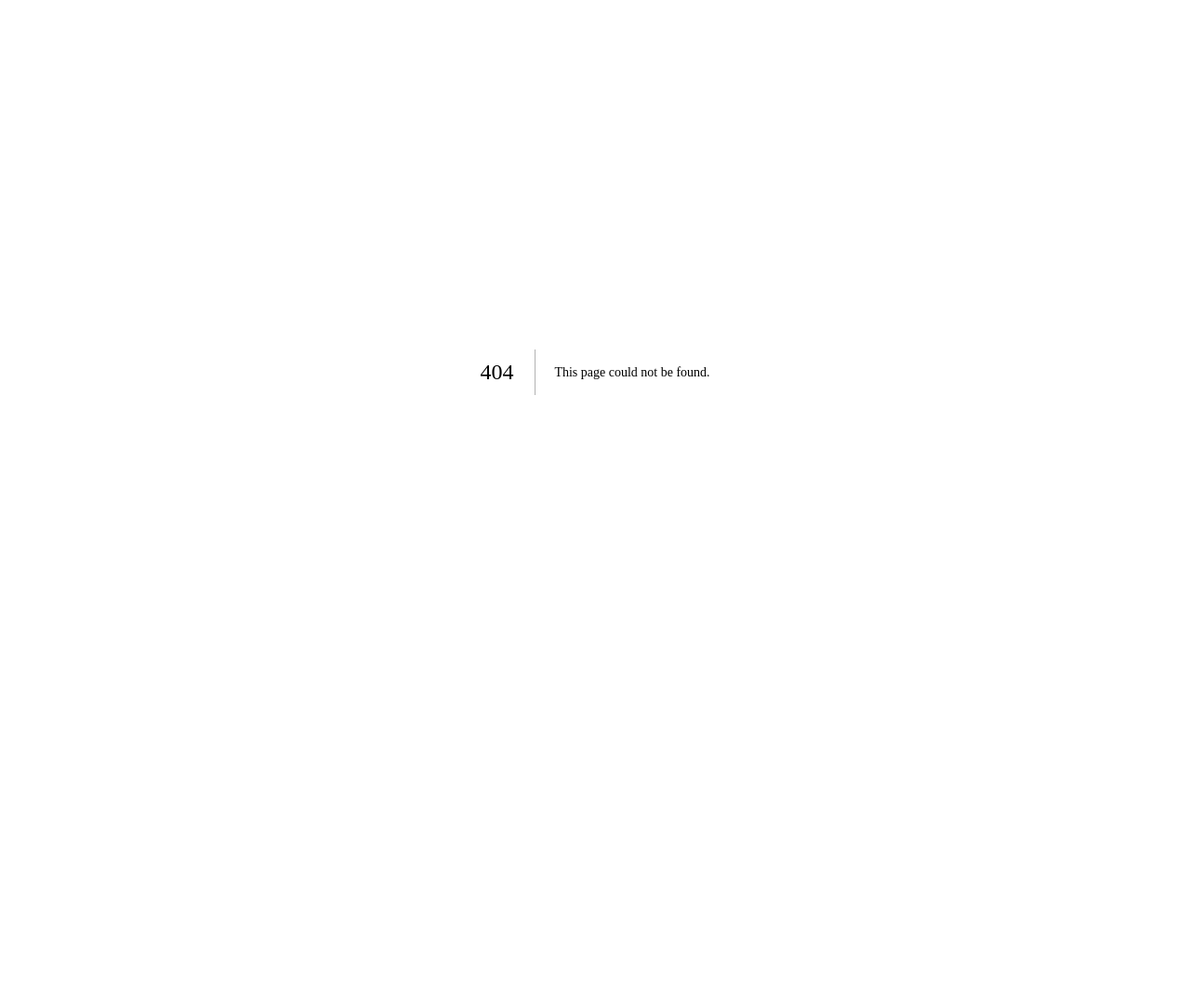
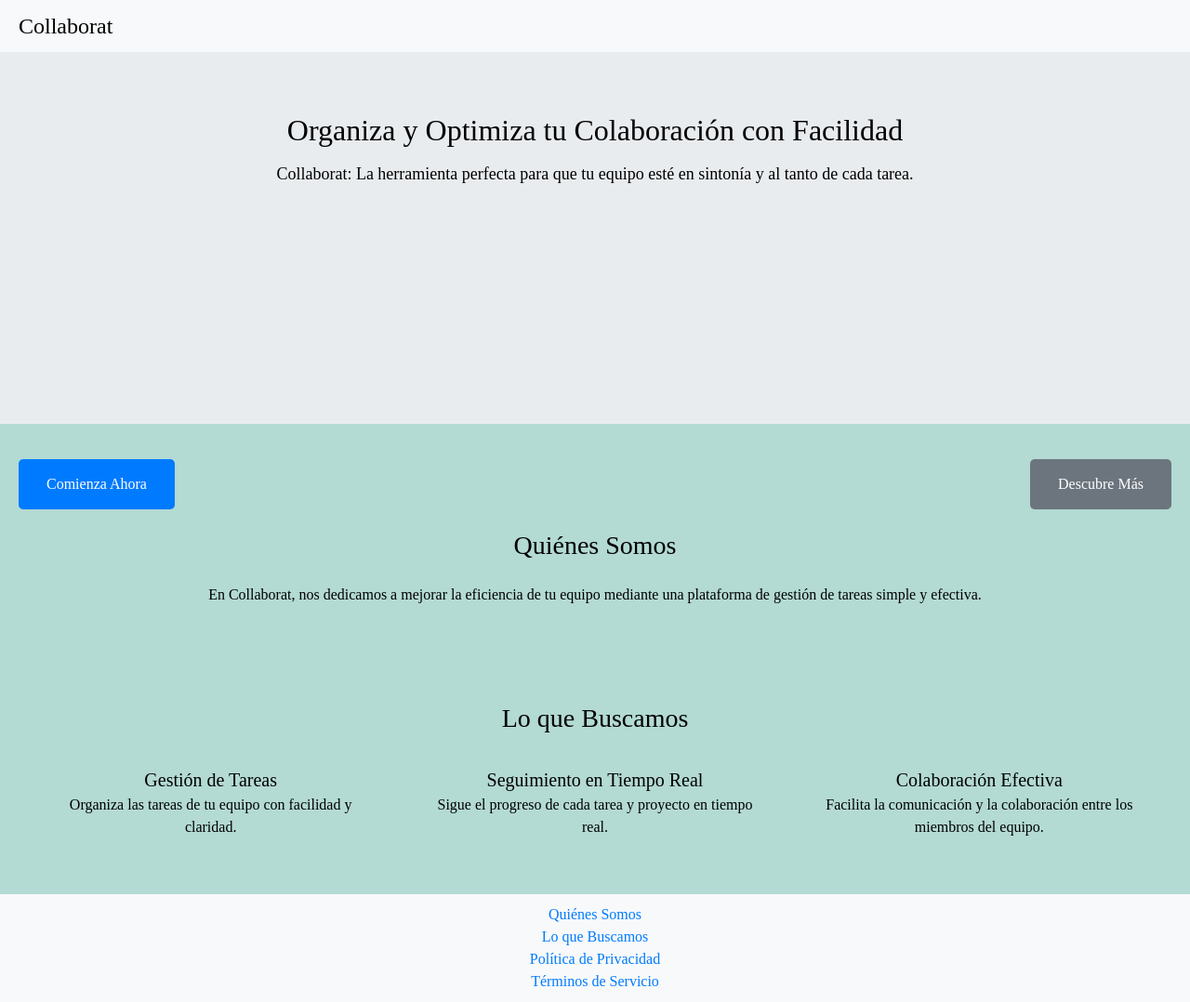
Before and after one commit to leyton0921/CollaboraT, a Next.js app: page /home in a window 1280 px wide. Before the commit this address had no page. Shown: the whole page at 93% size. Before the commit the page ends 800 px from the top, so only its background shows below. Built offline with nearby package versions, Linux system fonts and the light colour scheme.

Commit message:
create home page and styles

```diff
--- /dev/null
+++ b/src/app/home/home.module.css
@@ -0,0 +1,138 @@
+/* Home.module.css */
+.container {
+    font-family: Arial, sans-serif;
+    margin: 0;
+    padding: 0;
+  }
+
+  .header {
+    background-color: #f8f9fa;
+    padding: 10px 20px;
+    display: flex;
+    justify-content: space-between;
+    align-items: center;
+  }
+
+  .logo {
+    font-size: 24px;
+    cursor: pointer;
+  }
+
+  .nav {
+    position: absolute;
+    top: 90px;
+    right: 20px;
+    background-color: #ffffff;
+    border: 1px solid #ddd;
+    padding: 10px;
+    display: flex;
+    flex-direction: column;
+  }
+
+  .navList {
+    list-style: none;
+    padding: 0;
+  }
+
+  .navLink {
+    text-decoration: none;
+    color: #007bff;
+    padding: 10px 0;
+    display: block;
+  }
+
+  .navButton {
+    text-decoration: none;
+    color: #ffffff;
+    background-color: #007bff;
+    padding: 10px;
+    border-radius: 5px;
+    text-align: center;
+    display: block;
+    margin-top: 10px;
+  }
+
+  .hero {
+    background-color: #e9ecef;
+    padding: 60px 20px;
+    text-align: center;
+    margin-bottom: 60px;
+    width: 100%;
+    height: 400px;
+  }
+
+  .heroTitle {
+    font-size: 32px;
+    margin: 0;
+  }
+
+  .heroSubtitle {
+    font-size: 18px;
+    margin-top: 10px;
+    margin-bottom: 20px;
+    height: 300px;
+  }
+  .heroButtons{
+    display: flex;
+    justify-content: space-between;
+    margin-top: 20px;
+    margin-bottom: 20px;
+  }
+
+  .primaryButton {
+    background-color: #007bff;
+    color: #ffffff;
+    padding: 15px 30px;
+    border-radius: 5px;
+    text-decoration: none;
+    margin-right: 10px;
+  }
+
+  .secondaryButton {
+    background-color: #6c757d;
+    color: #ffffff;
+    padding: 15px 30px;
+    border-radius: 5px;
+    text-decoration: none;
+  }
+
+  .about, .features {
+    padding: 50px 20px;
+    text-align: center;
+  }
+
+  .sectionTitle {
+    font-size: 28px;
+    margin-bottom: 20px;
+  }
+
+  .featureList {
+    display: flex;
+    justify-content: space-around;
+  }
+
+  .feature {
+    width: 30%;
+    padding: 10px;
+  }
+
+  .featureTitle {
+    font-size: 20px;
+  }
+
+  .footer {
+    background-color: #f8f9fa;
+    padding: 10px 20px;
+    text-align: center;
+  }
+
+  .footerList {
+    list-style: none;
+    padding: 0;
+  }
+
+  .footerLink {
+    text-decoration: none;
+    color: #007bff;
+    margin: 0 10px;
+  }
--- /dev/null
+++ b/src/app/home/page.tsx
@@ -0,0 +1,95 @@
+"use client"
+import React, { useState } from 'react';
+import styles from './Home.module.css'; // Asegúrate de crear un archivo CSS con los estilos
+
+const HomePage = () => {
+  // Estado para controlar la visibilidad del menú desplegable
+  const [isMenuVisible, setIsMenuVisible] = useState(false);
+
+  // Función para alternar la visibilidad del menú
+  const toggleMenu = () => {
+    setIsMenuVisible(!isMenuVisible);
+  };
+
+  return (
+    <div className={styles.container}>
+      {/* Encabezado */}
+      <header className={styles.header}>
+        <h1 onClick={toggleMenu} className={styles.logo}>
+          Collaborat
+        </h1>
+      </header>
+
+      {/* Menú desplegable */}
+      {isMenuVisible && (
+        <nav className={styles.nav}>
+          <ul className={styles.navList}>
+            <li>
+              <a href="#about" className={styles.navLink}>Quiénes Somos</a>
+            </li>
+            <li>
+              <a href="#features" className={styles.navLink}>Lo que Buscamos</a>
+            </li>
+            <li>
+              <a href="/register" className={styles.navButton}>Registro</a>
+            </li>
+            <li>
+              <a href="/login" className={styles.navButton}>Login</a>
+            </li>
+          </ul>
+        </nav>
+      )}
+
+      {/* Sección Hero */}
+      <section className={styles.hero}>
+        <div className={styles.heroContent}>
+          <h2 className={styles.heroTitle}>Organiza y Optimiza tu Colaboración con Facilidad</h2>
+          <p className={styles.heroSubtitle}>Collaborat: La herramienta perfecta para que tu equipo esté en sintonía y al tanto de cada tarea.</p>
+          <div className={styles.heroButtons}>
+            <a href="/register" className={styles.primaryButton}>Comienza Ahora</a>
+            <a href="#features" className={styles.secondaryButton}>Descubre Más</a>
+          </div>
+        </div>
+      </section>
+
+      {/* Sección Quiénes Somos */}
+      <section id="about" className={styles.about}>
+        <h2 className={styles.sectionTitle}>Quiénes Somos</h2>
+        <p className={styles.sectionContent}>
+          En Collaborat, nos dedicamos a mejorar la eficiencia de tu equipo mediante una plataforma de gestión de tareas simple y efectiva.
+        </p>
+      </section>
+
+      {/* Sección Lo que Buscamos */}
+      <section id="features" className={styles.features}>
+        <h2 className={styles.sectionTitle}>Lo que Buscamos</h2>
+        <div className={styles.featureList}>
+          <div className={styles.feature}>
+            <h3 className={styles.featureTitle}>Gestión de Tareas</h3>
+            <p className={styles.featureDescription}>Organiza las tareas de tu equipo con facilidad y claridad.</p>
+          </div>
+          <div className={styles.feature}>
+            <h3 className={styles.featureTitle}>Seguimiento en Tiempo Real</h3>
+            <p className={styles.featureDescription}>Sigue el progreso de cada tarea y proyecto en tiempo real.</p>
+          </div>
+          <div className={styles.feature}>
+            <h3 className={styles.featureTitle}>Colaboración Efectiva</h3>
+            <p className={styles.featureDescription}>Facilita la comunicación y la colaboración entre los miembros del equipo.</p>
+          </div>
+        </div>
+      </section>
+
+      {/* Pie de Página */}
+      <footer className={styles.footer}>
+        <ul className={styles.footerList}>
+          <li><a href="#about" className={styles.footerLink}>Quiénes Somos</a></li>
+          <li><a href="#features" className={styles.footerLink}>Lo que Buscamos</a></li>
+          <li><a href="/privacy-policy" className={styles.footerLink}>Política de Privacidad</a></li>
+          <li><a href="/terms-of-service" className={styles.footerLink}>Términos de Servicio</a></li>
+        </ul>
+      </footer>
+    </div>
+  );
+};
+
+export default HomePage;
--- a/src/app/page.tsx
+++ b/src/app/page.tsx
@@ -11,6 +11,7 @@ export default function Home() {
       <div>
         <Link  href="\register">register</Link>
         <Link  href="\login" >login</Link>
+        <Link  href="\home" >home</Link>
         </div>
           </div>
   );
```
